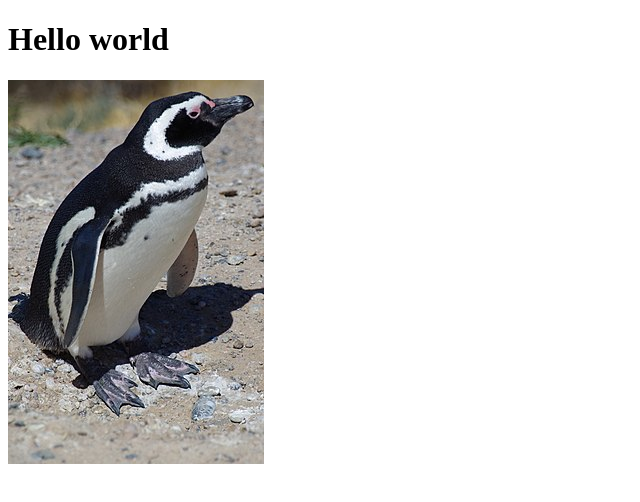
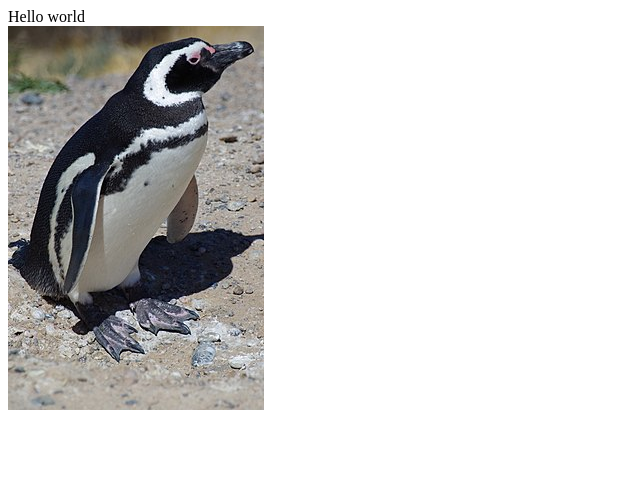
Before and after one commit to dxie533/Ansible_example, a plain HTML site: page index.html in a window 1280 px wide. Shown: the whole page, without its empty margins (0-640 px from the left). Drawn offline with Linux system fonts and the light colour scheme.

Commit message:
Update index.html

```diff
--- a/index.html
+++ b/index.html
@@ -2,7 +2,7 @@
 <html>
 <body>
 
-<h1>Hello world</h1>
+<div>Hello world</div>
 <img src = "wow.jpeg"></img>
 
 </body>
```
